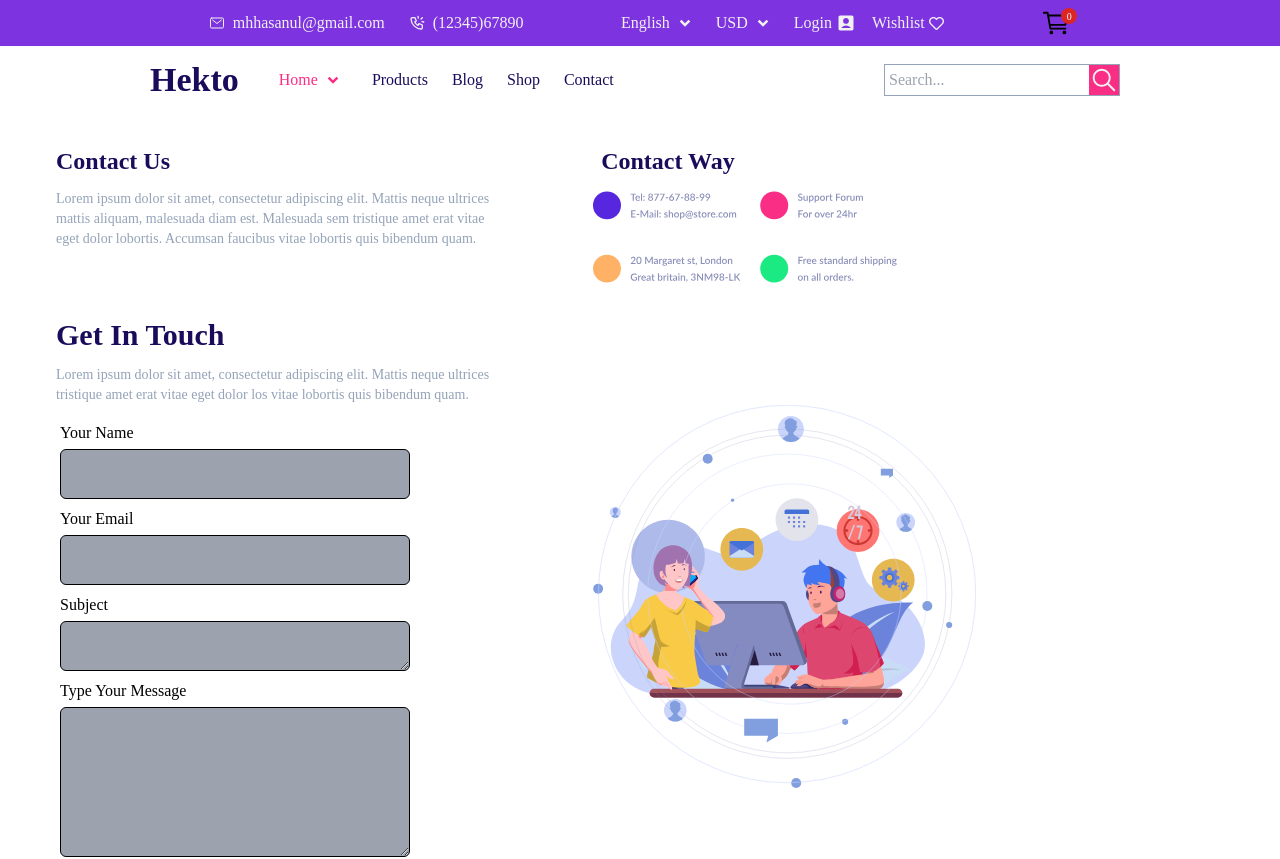
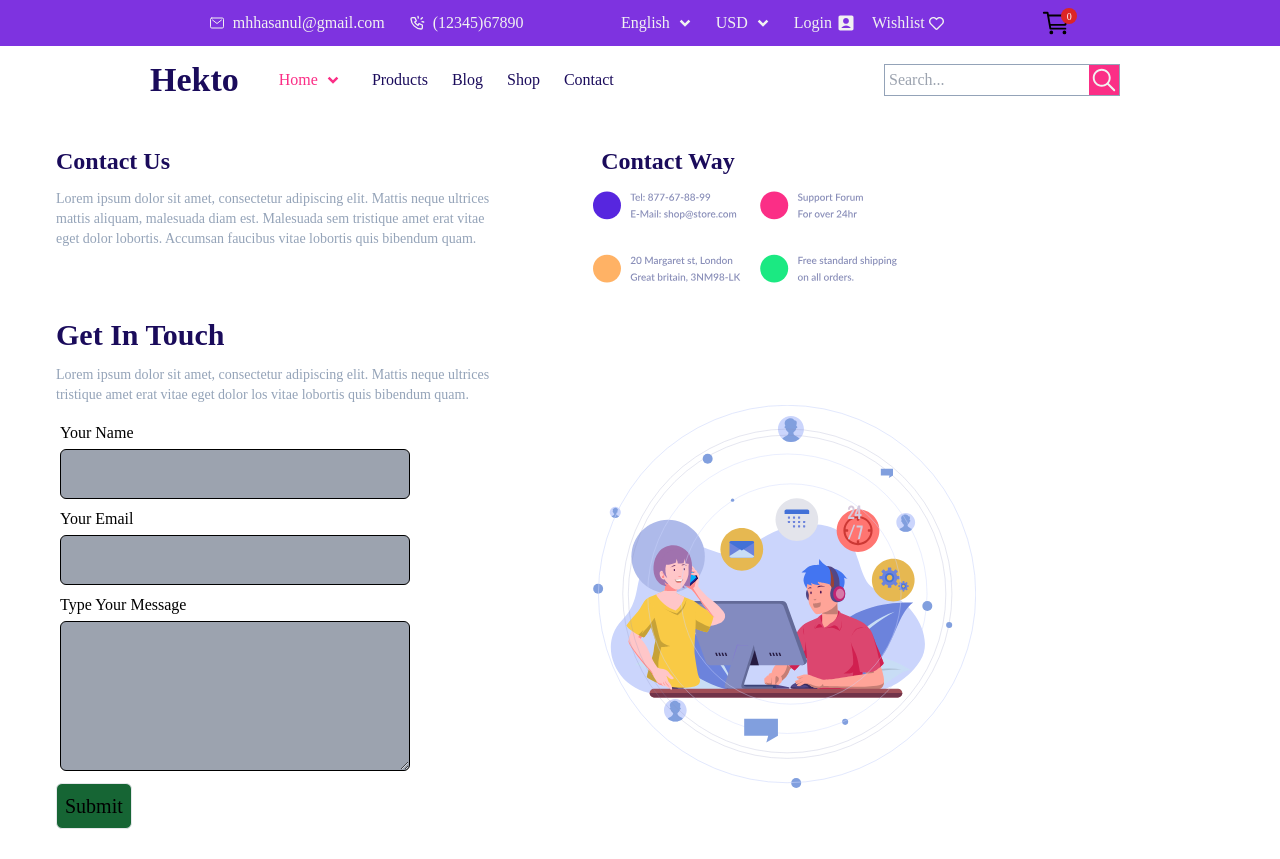
Before and after one commit to SabaZain/hackathonfinal-4, a Next.js app: page /Contact in a window 1280 px wide. Shown: the top 859 px of the page. Built offline with nearby package versions, Linux system fonts and the light colour scheme.

Commit message:
Update page.tsx

```diff
--- a/src/app/Contact/page.tsx
+++ b/src/app/Contact/page.tsx
@@ -72,17 +72,7 @@ const ContactPage = () => {
               required
               />
             </div>
-            <div className='flex flex-col gap-1 p-1 ml-14'>
-            <label htmlFor='msg'>Subject</label>
-            <textarea
-            className='h-[50px] w-[350px] bg-gray-400 border border-black rounded-md p-1'
-            id='message'
-            rows={2}
-            value={formData.message}
-            onChange={handleChange}
-            required
-            ></textarea>
-            </div>
+
             <div className='flex flex-col gap-1 p-1 ml-14'>
             <label htmlFor='msg'>Type Your Message</label>
             <textarea
```
